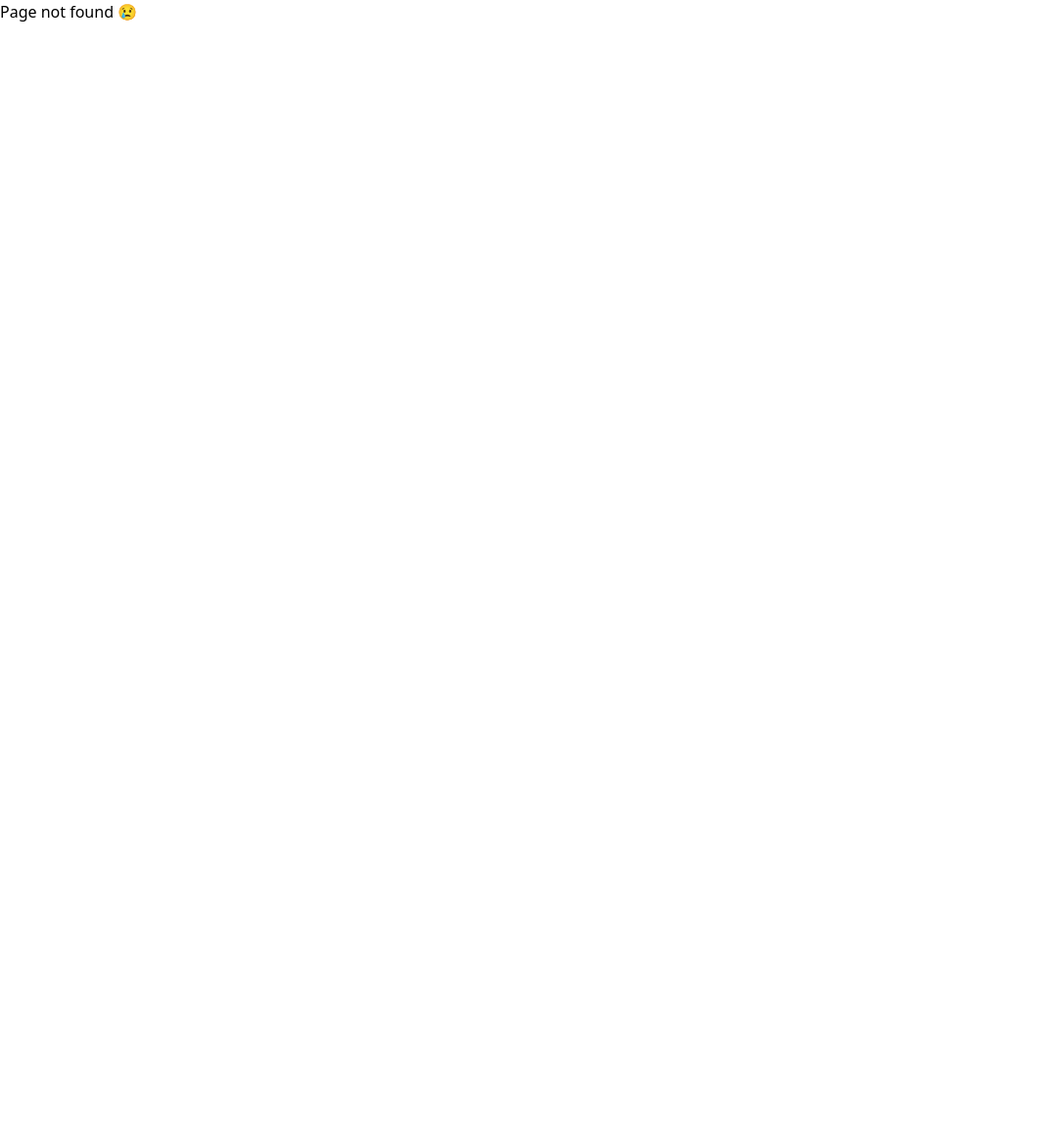
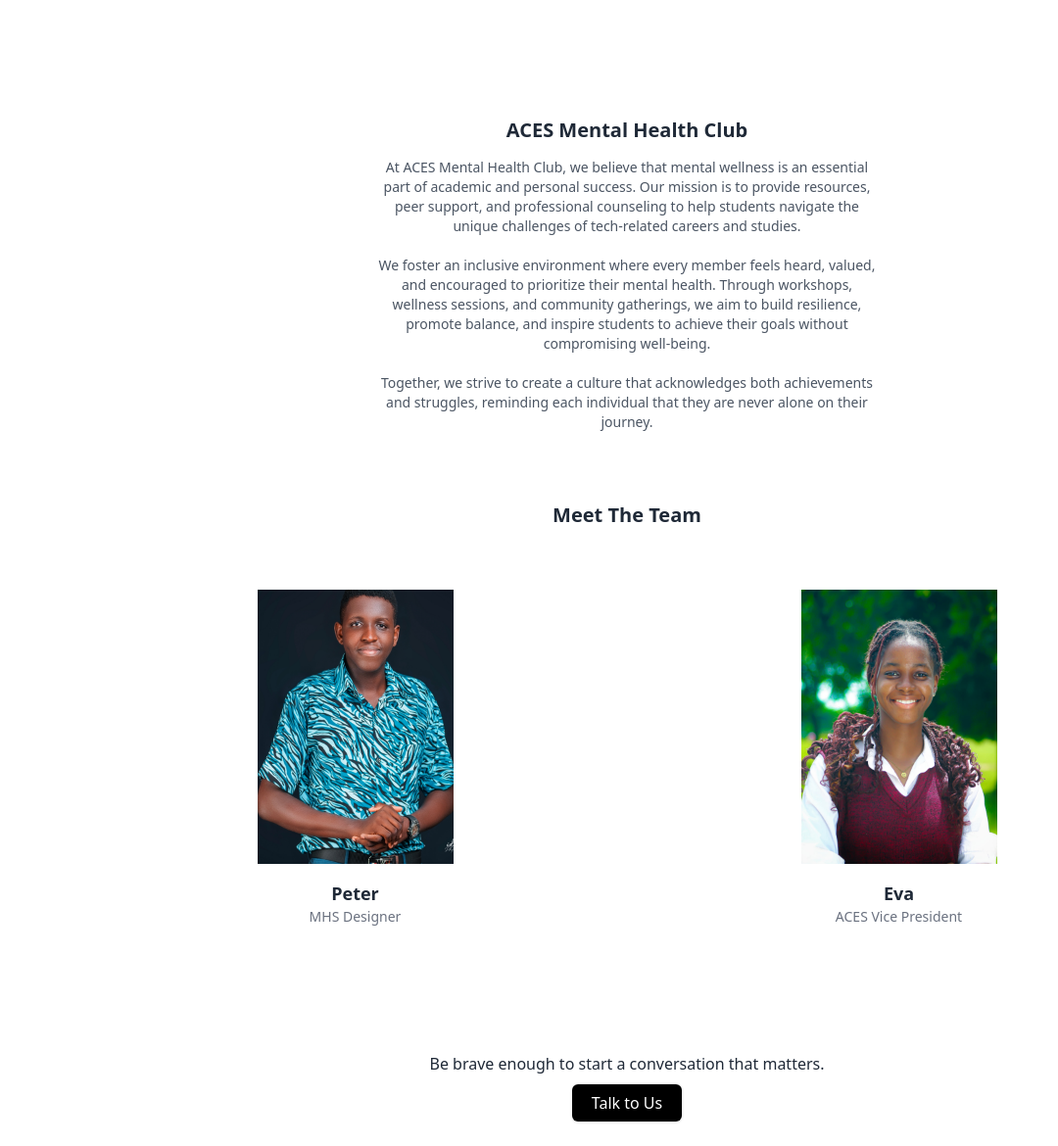
Before and after one commit to xavierScript/ACES-MHS, a React (Vite) app: page /ACES-MHS/more/mhs in a window 1280 px wide. Before the commit this address had no page. Shown: the whole page at 98% size, without its empty margins (0-1080 px from the left). Before the commit the page ends 800 px from the top, so only its background shows below. Built offline with nearby package versions, Linux system fonts and the light colour scheme.

Commit message:
Update: PagenotFound Implemented

```diff
--- a/src/App.jsx
+++ b/src/App.jsx
@@ -14,6 +14,9 @@
 import MhtResuPTSD from "./pages/MhtResuPTSD";
 import TriviaPage from "./pages/TriviaPage";
 import Results from "./components/Results";
+import TakeTest from "./pages/TakeTest";
+import TakeQuiz from "./pages/TakeQuiz";
+import MHS from "./pages/More/MHS";
 
 function App() {
   return (
@@ -29,6 +32,9 @@
         <Route path="/ACES-MHS/adhd-result" element={<MhtResult />} />
         <Route path="/ACES-MHS/anxiety-result" element={<MhtResuAnxiety />} />
         <Route path="/ACES-MHS/bipolar-result" element={<MhtResuBipolar />} />
+        <Route path="/ACES-MHS/test" element={<TakeTest/>} />
+        <Route path="/ACES-MHS/quiz" element={<TakeQuiz/>} />
+        <Route path="/ACES-MHS/more/mhs" element={<MHS />} />
         <Route
           path="/ACES-MHS/depression-result"
           element={<MhtResuDepression />}
--- /dev/null
+++ b/src/pages/More/MHS.jsx
@@ -0,0 +1,43 @@
+import React from 'react';
+import MTT from '../../components/MTT';
+import { NavLink } from 'react-router-dom';
+
+function MHS() {
+  return (
+    <div>
+      <section className="px-4 py-10 mt-20 flex flex-col items-center bg-white text-center">
+        <h2 className="text-xl font-semibold text-gray-800 leading-tight">
+          ACES Mental Health Club
+        </h2>
+        <p className="mt-4 text-gray-600 text-sm max-w-lg">
+          At ACES Mental Health Club, we believe that mental wellness is an essential part of academic and personal success. Our mission is to provide resources, peer support, and professional counseling to help students navigate the unique challenges of tech-related careers and studies.
+          <br/><br/>
+          We foster an inclusive environment where every member feels heard, valued, and encouraged to prioritize their mental health. Through workshops, wellness sessions, and community gatherings, we aim to build resilience, promote balance, and inspire students to achieve their goals without compromising well-being.
+          <br/><br/>
+          Together, we strive to create a culture that acknowledges both achievements and struggles, reminding each individual that they are never alone on their journey.
+        </p>
+      </section>
+
+      <section className="w-11/12 flex flex-col mx-auto gap-4 mt-8">
+        <h2 className="text-xl font-semibold text-center text-gray-800 leading-tight">
+          Meet The Team
+        </h2>
+        <MTT />
+      </section>
+
+      <section className="py-8 bg-white text-center">
+        <p className="text-base font-normal text-gray-800 mb-4">
+          Be brave enough to start a conversation that matters.
+        </p>
+        <NavLink
+          to="/register"
+          className="bg-black text-white px-5 py-2 rounded-md text-base font-medium shadow hover:bg-[#1f23c4] transition-colors duration-200"
+        >
+          Talk to Us
+        </NavLink>
+      </section>
+    </div>
+  );
+}
+
+export default MHS;
--- a/src/pages/PageNotFound.jsx
+++ b/src/pages/PageNotFound.jsx
@@ -1,7 +1,38 @@
+import React from 'react';
+import NotFoundImage from '../assets/notfound.png'
+
 export default function PageNotFound() {
   return (
-    <div>
-      <h1>Page not found 😢</h1>
+    <div className="flex flex-col items-center justify-center min-h-screen bg-gray-100 p-4 text-center">
+
+<img
+        src={NotFoundImage}
+        alt="Comforting illustration"
+        className="w-3/4 md:w-1/2 lg:w-1/3 mb-6 rounded-lg"
+      />
+      <h1 className="text-4xl font-bold text-gray-800 mb-4">Oops! Page Not Found 😢</h1>
+
+      <p className="text-lg text-gray-600 mb-6 max-w-md">
+        It seems the page you’re looking for doesn’t exist. Remember, it’s okay to feel lost sometimes. Here are some helpful resources to guide you.
+      </p>
+
+
+
+      <div className="space-y-4">
+        <a
+          href="/ACES-MHS/test"
+          className="block bg-blue-500 text-white py-2 px-6 rounded-full shadow hover:bg-blue-600 transition"
+        >
+          Take a Mental Health Test
+        </a>
+
+        <a
+          href="/ACES-MHS"
+          className="block text-blue-500 underline hover:text-blue-700 transition"
+        >
+          Go Back to Home
+        </a>
+      </div>
     </div>
   );
 }
--- /dev/null
+++ b/src/pages/TakeQuiz.jsx
@@ -0,0 +1,22 @@
+import React from 'react';
+import { Link } from 'react-router-dom';
+
+function TakeQuiz() {
+  return (
+    <section className="py-8 px-4 bg-white text-center">
+      <h2 className="text-xl font-semibold text-gray-800 mb-4">
+        Take a Mental Health Trivia Quiz
+      </h2>
+      <ul className="flex flex-col gap-3 mx-auto w-full max-w-md">
+
+        <Link to="/ACES-MHS/trivia">
+          <li className="bg-gray-100 text-gray-700 py-3 rounded-md shadow hover:bg-gray-200 hover:scale-105 transition-transform duration-150 cursor-pointer">
+            Trivia
+          </li>
+        </Link>
+      </ul>
+    </section>
+  );
+}
+
+export default TakeQuiz;
--- /dev/null
+++ b/src/pages/TakeTest.jsx
@@ -0,0 +1,41 @@
+import React from 'react';
+import { Link } from 'react-router-dom';
+
+function TakeTest() {
+  return (
+    <section className="py-8 px-4 bg-white text-center">
+      <h2 className="text-xl font-semibold text-gray-800 mb-4">
+        Take a Mental Health Test
+      </h2>
+      <ul className="flex flex-col gap-3 mx-auto w-full max-w-md">
+        <Link to="/ACES-MHS/adhd">
+          <li className="bg-gray-100 text-gray-700 py-3 rounded-md shadow hover:bg-gray-200 hover:scale-105 transition-transform duration-150 cursor-pointer">
+            ADHD
+          </li>
+        </Link>
+        <Link to="/ACES-MHS/anxiety">
+          <li className="bg-gray-100 text-gray-700 py-3 rounded-md shadow hover:bg-gray-200 hover:scale-105 transition-transform duration-150 cursor-pointer">
+            Anxiety
+          </li>
+        </Link>
+        <Link to="/ACES-MHS/bipolar">
+          <li className="bg-gray-100 text-gray-700 py-3 rounded-md shadow hover:bg-gray-200 hover:scale-105 transition-transform duration-150 cursor-pointer">
+            Bipolar
+          </li>
+        </Link>
+        <Link to="/ACES-MHS/depression">
+          <li className="bg-gray-100 text-gray-700 py-3 rounded-md shadow hover:bg-gray-200 hover:scale-105 transition-transform duration-150 cursor-pointer">
+            Depression
+          </li>
+        </Link>
+        <Link to="/ACES-MHS/ptsd">
+          <li className="bg-gray-100 text-gray-700 py-3 rounded-md shadow hover:bg-gray-200 hover:scale-105 transition-transform duration-150 cursor-pointer">
+            PTSD
+          </li>
+        </Link>
+      </ul>
+    </section>
+  );
+}
+
+export default TakeTest;
```
Also changed, not shown: src/assets/notfound.png (added).
